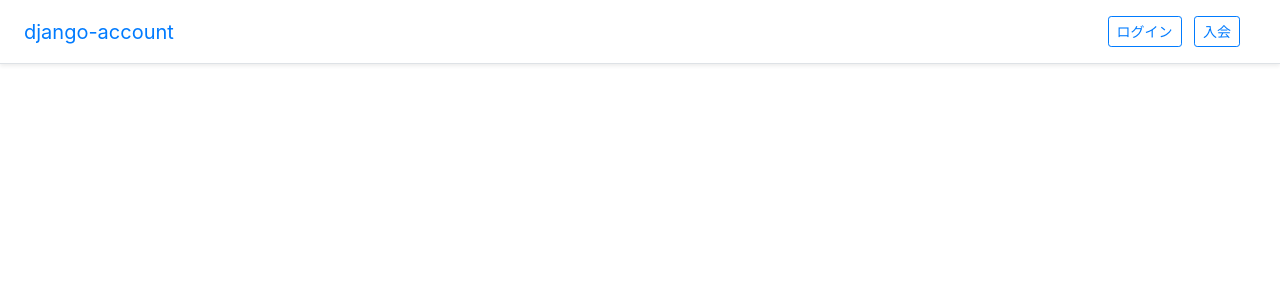
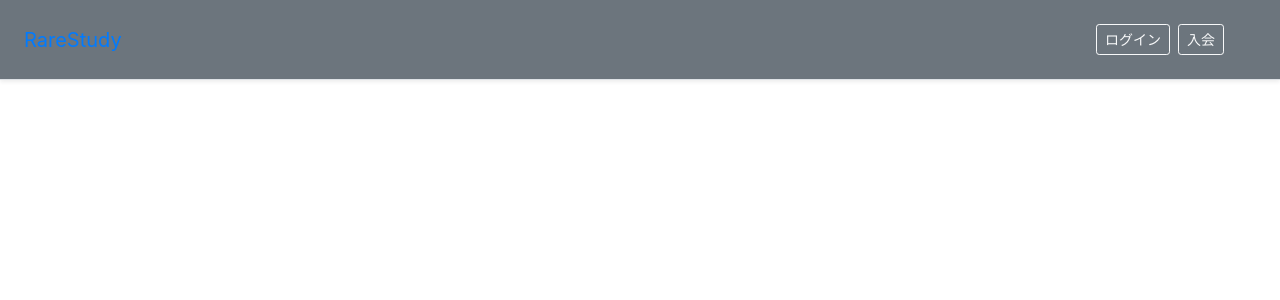
Before and after one commit to Reimei1213/RareStudy, a Django app: template rarestudy/templates/base.html in a window 1280 px wide. Shown: the top 300 px of the page. Run offline with Django 3.2, Linux system fonts and the light colour scheme; the template is opened without the code that fills it, so the values that code supplies are empty; some libraries are stand-ins or nearby versions.

Commit message:
change colors

```diff
--- a/rarestudy/templates/base.html
+++ b/rarestudy/templates/base.html
@@ -11,18 +11,24 @@
     <title>django-account</title>
 </head>
 <body>
-<div class="d-flex flex-column flex-md-row align-items-center p-3 px-md-4 mb-3 bg-white border-bottom shadow-sm">
-    <h5 class="my-0 mr-md-auto font-weight-normal"><a href="{% url 'rarestudy:top' %}">django-account</a></h5>
+{% block header %}
+    <div class="text-white d-flex flex-column flex-md-row align-items-center p-3 px-md-4 mb-3 bg-secondary border-bottom shadow-sm">
+        <h5 class="my-0 mr-md-auto font-weight-normal"><a href="{% url 'rarestudy:top' %}">RareStudy</a></h5>
 
-    <nav class="my-2 my-md-0 mr-md-3">
+        <nav class="my-2 my-md-0 mr-md-3 navbar navbar-expand navbar-light bg-secondary">
         {% if user.is_authenticated %}
-        <a class="btn btn-outline-primary btn-sm mr-2" href="{% url 'rarestudy:profile' %}">マイページ</a>
+            <form class="form-inline">
+                <input class="form-control mr-sm-2" type="search" placeholder="Search" aria-label="Search">
+                <button class="btn btn-outline-success my-2 my-sm-0" type="submit">Search</button>
+            </form>
+            <a class="btn btn-outline-light btn-sm mr-2" href="{% url 'rarestudy:profile' %}">マイページ</a>
         {% else %}
-        <a class="btn btn-outline-primary btn-sm mr-2" href="{% url 'login' %}">ログイン</a>
-        <a class="btn btn-outline-primary btn-sm" href="{% url 'rarestudy:signup' %}">入会</a>
+            <a class="btn btn-outline-light btn-sm mr-2" href="{% url 'login' %}">ログイン</a>
+            <a class="btn btn-outline-light btn-sm" href="{% url 'rarestudy:signup' %}">入会</a>
         {% endif %}
         </nav>
     </div>
+{% endblock header %}
 
 <div class="container mt-3">
     {% block body %}{% endblock %}
```
Lines whose indentation alone changed are shown as unchanged.
